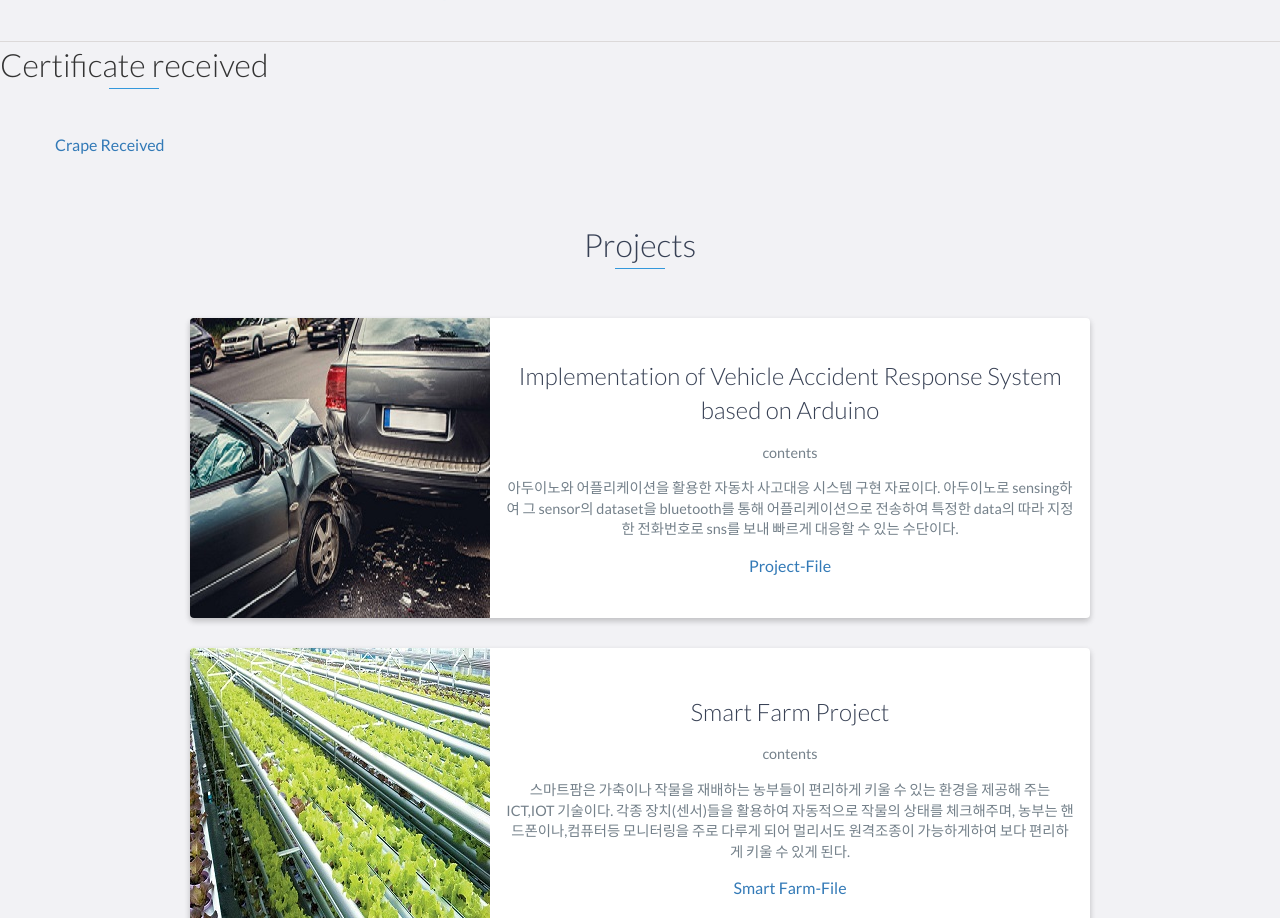
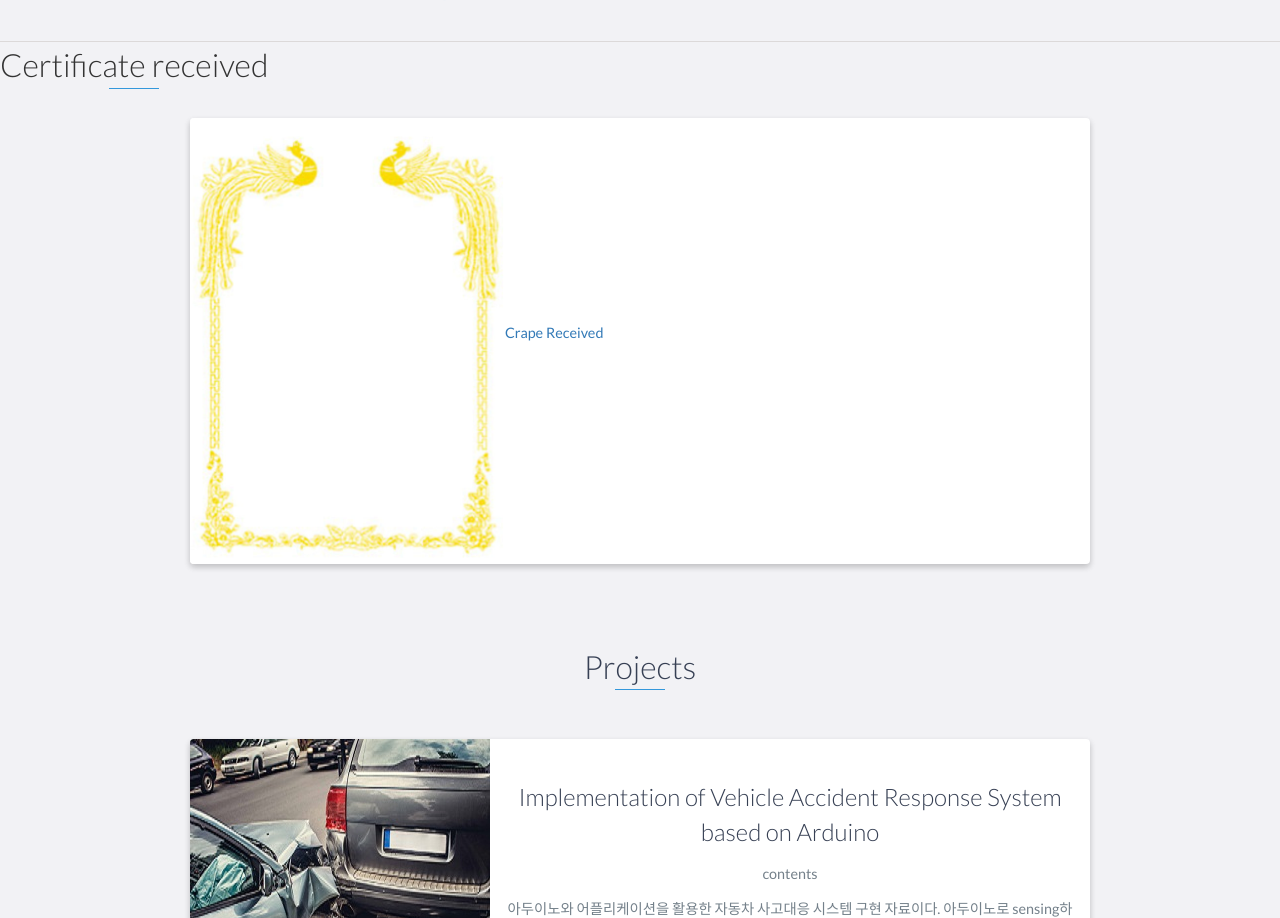
Before and after one commit to acjswo111/acjswo111.github.io, a website: page index.html in a window 1280 px wide. Shown: the part 2088-3006 px from the top of the page. Drawn offline with nearby package versions, Linux system fonts and the light colour scheme.

Commit message:
Update index.html

```diff
--- a/index.html
+++ b/index.html
@@ -128,8 +128,15 @@
         <h2 class="heading">Certificate received</h2>
         <div class="container">
             <div class="row">
-        <p><a href="crape.html" target ="blank">Crape Received</a></p>
-
+                <div class="project shadow-large">
+                    <div class="project-image">
+                        <img src="images/장상.PNG" />
+                    </div>
+                    <div class="project-info">
+                        <p>
+                        <a href="crape.html" target ="blank">Crape Received</a>
+                        </p>
+                        </div>
         </div>
     </div>
     </div>
```
